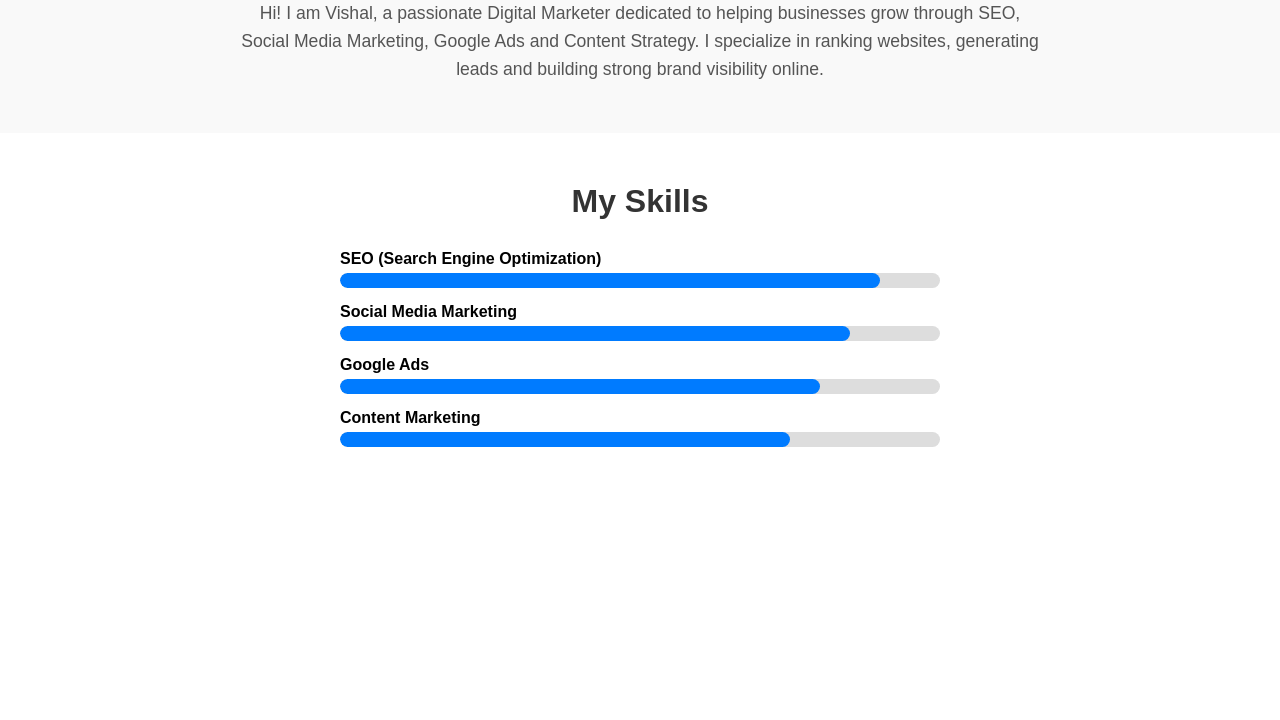
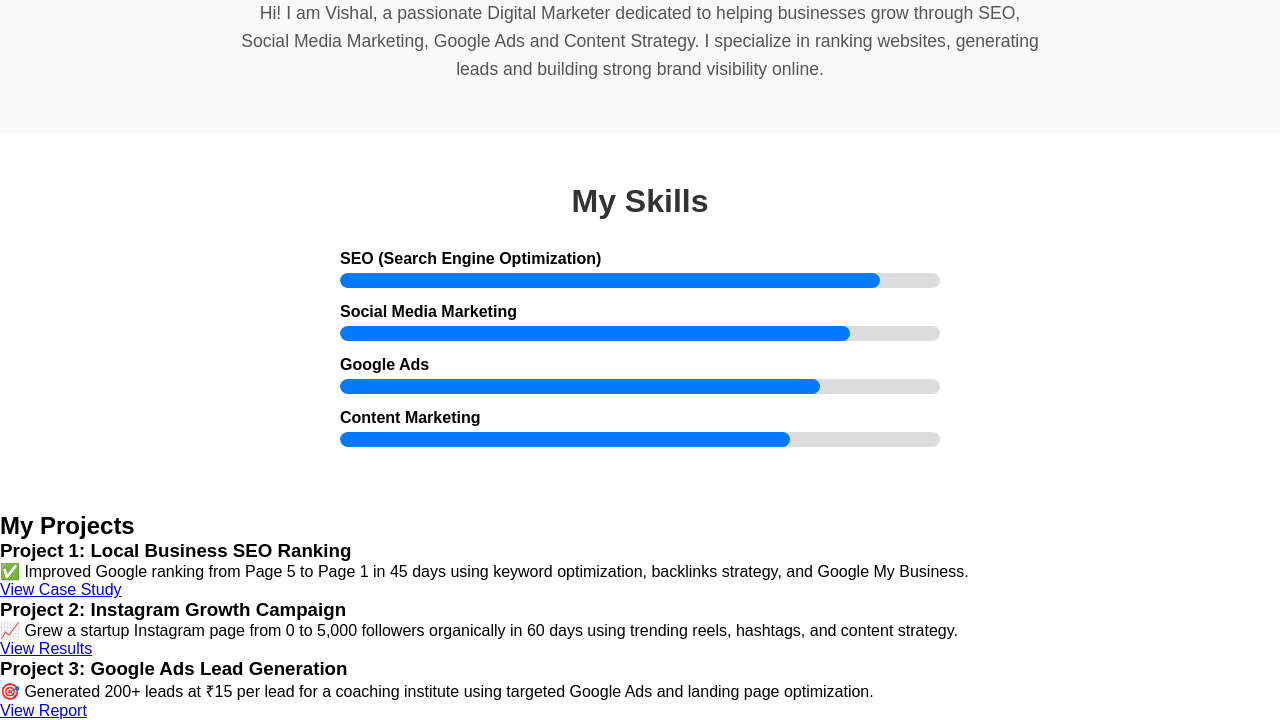
Before and after one commit to Vishal13012003/vishaldigitalmarketer, a plain HTML site: page index.html in a window 1280 px wide. Shown: the part 606-1326 px from the top of the page. Before the commit the page ends 1118 px from the top, so only its background shows below. Drawn offline with Linux system fonts and the light colour scheme.

Commit message:
Update index.html

```diff
--- a/index.html
+++ b/index.html
@@ -68,3 +68,24 @@
         </div>
     </div>
 </section>
+<section id="projects">
+    <h2>My Projects</h2>
+
+    <div class="project-card">
+        <h3>Project 1: Local Business SEO Ranking</h3>
+        <p>✅ Improved Google ranking from Page 5 to Page 1 in 45 days using keyword optimization, backlinks strategy, and Google My Business.</p>
+        <a href="#">View Case Study</a>
+    </div>
+
+    <div class="project-card">
+        <h3>Project 2: Instagram Growth Campaign</h3>
+        <p>📈 Grew a startup Instagram page from 0 to 5,000 followers organically in 60 days using trending reels, hashtags, and content strategy.</p>
+        <a href="#">View Results</a>
+    </div>
+
+    <div class="project-card">
+        <h3>Project 3: Google Ads Lead Generation</h3>
+        <p>🎯 Generated 200+ leads at ₹15 per lead for a coaching institute using targeted Google Ads and landing page optimization.</p>
+        <a href="#">View Report</a>
+    </div>
+</section>
```
